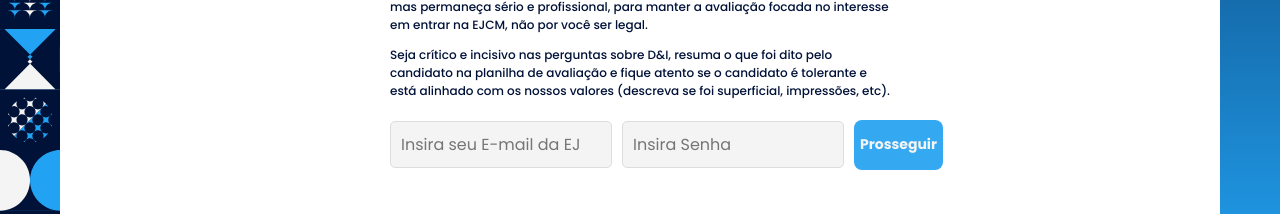
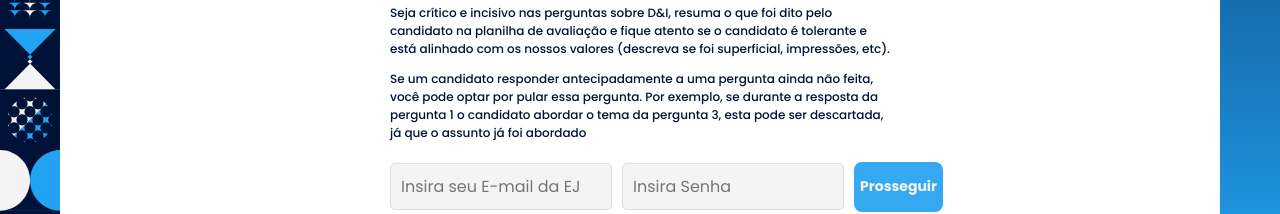
Before and after one commit to EJCM-workspace/PSEEntrevista, a React (Create React App) app: page / in a window 1280 px wide. Shown: the part 504-718 px from the top of the page. Built offline with nearby package versions, Linux system fonts and the light colour scheme.

Commit message:
texto arrumado

```diff
--- a/src/src/componetns/Aviso/index.tsx
+++ b/src/src/componetns/Aviso/index.tsx
@@ -116,6 +116,7 @@ export default function WarnignModal({ onClose }: ModalProps) {
                 <StyText>Se o entrevistado for muito vago e superficial, pergunte se ele pode explicar um pouco melhor. Caso continue sendo vago, anote a dificuldade no desenvolvimento, e então siga para a próxima pergunta.</StyText>
                 <StyText>Não fuja do assunto (falar sobre filmes, animes, jogos, etc). Seja educado e gentil mas permaneça sério e profissional, para manter a avaliação focada no interesse em entrar na EJCM, não por você ser legal.</StyText>
                 <StyText>Seja crítico e incisivo nas perguntas sobre D&I, resuma o que foi dito pelo candidato na planilha de avaliação e fique atento se o candidato é tolerante e está alinhado com os nossos valores (descreva se foi superficial, impressões, etc).</StyText>
+                <StyText>Se um candidato responder antecipadamente a uma pergunta ainda não feita, você pode optar por pular essa pergunta. Por exemplo, se durante a resposta da pergunta 1 o candidato abordar o tema da pergunta 3, esta pode ser descartada, já que o assunto já foi abordado</StyText>
                 <ButtonWrapper>
                     <InputBase
                         type="text"
--- a/src/src/pages/home/index.tsx
+++ b/src/src/pages/home/index.tsx
@@ -357,6 +357,7 @@ export default function Questionnaire() {
                 ))}
 
                 <ImportText>Aviso Final:<br />
+                    • Falar pro candidato que, caso ele seja aprovado, o Treinamento Técnico da EJCM começará em 13/01/2025<br />
                     • Os resultados da entrevista saem até dia 20/12/2025 (sexta-feira)<br />
                     • Lembrar de sempre olhar o spam<br />
                     • Perguntar se o candidato tem alguma dúvida<br />
```
